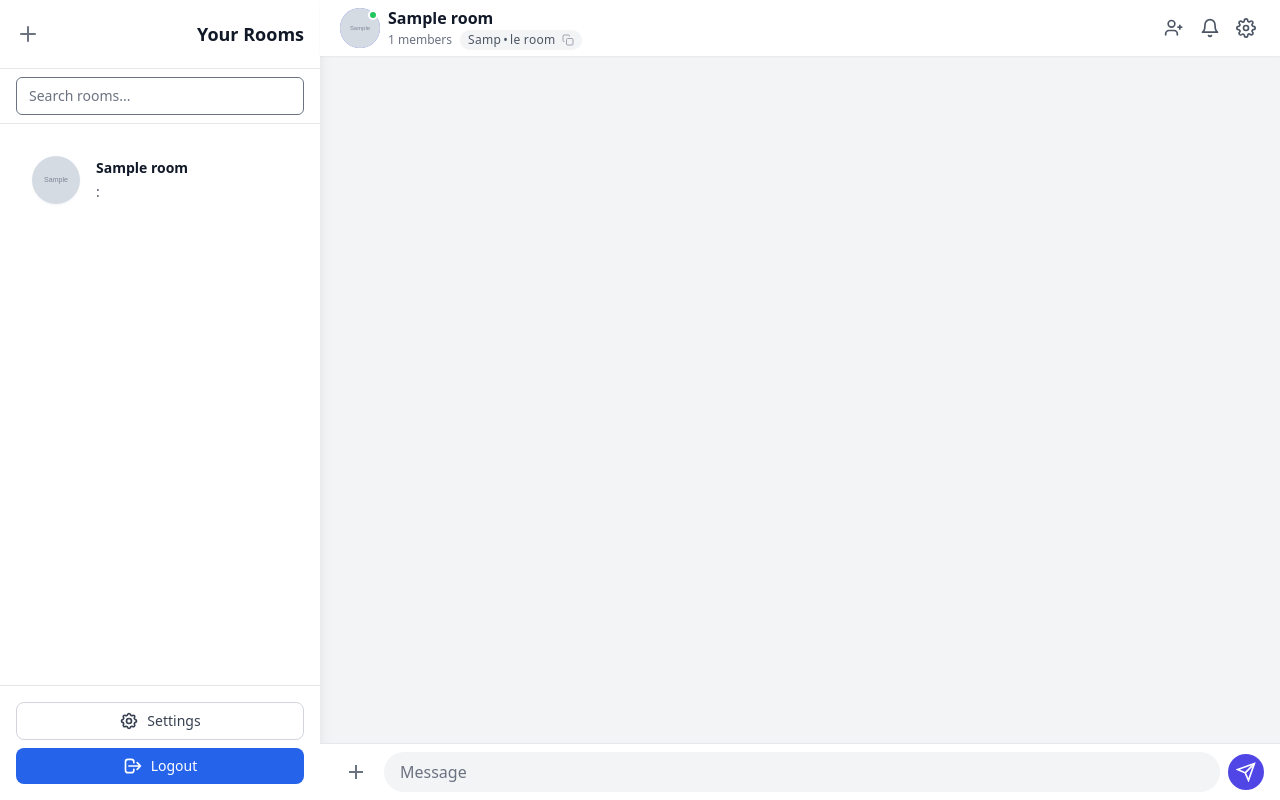
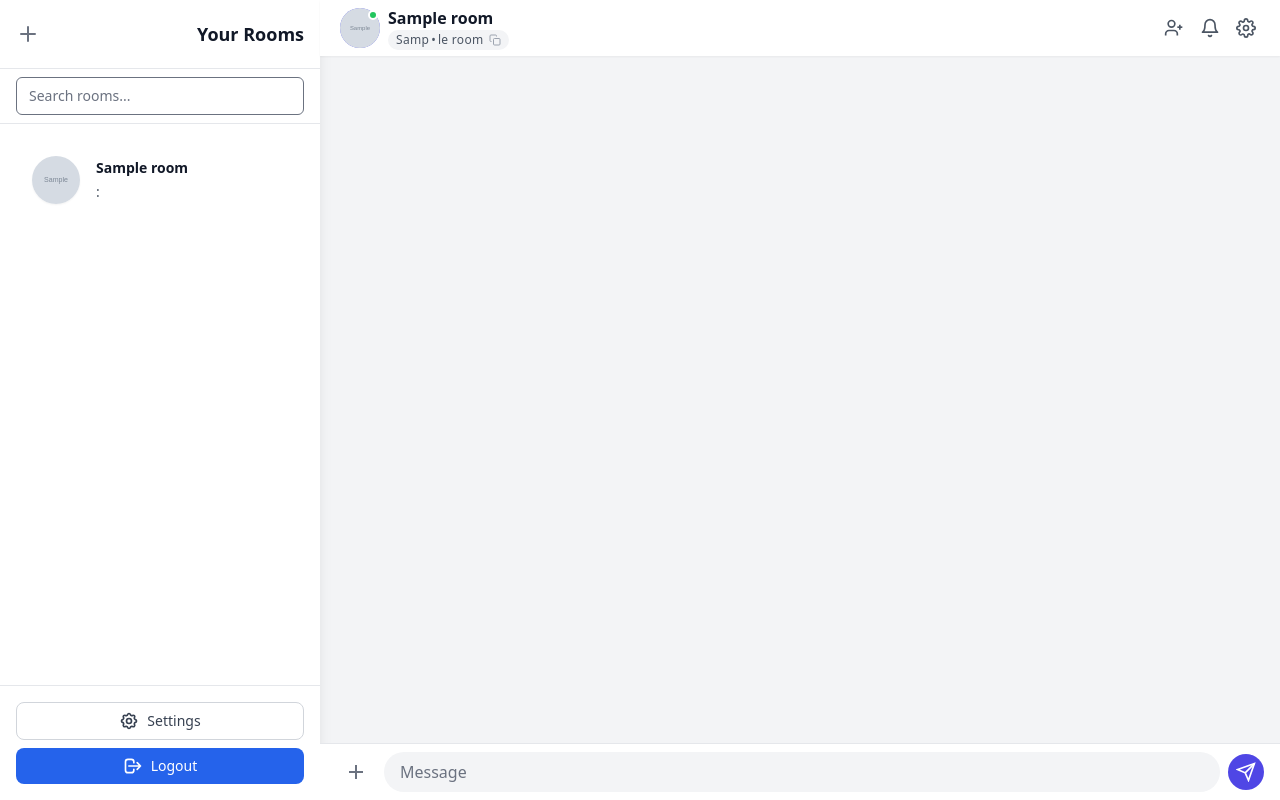
Before and after one commit to MrBlankCoding/Channel-Chat, a Flask app: a page that uses ChatApp/templates/room.html in a window 1280 px wide. Run offline with Flask 3, Linux system fonts and the light colour scheme; a user stored in the database is signed in; grey boxes marked "Sample" are stand-in pictures; a database or web service that is not in the repository returns one stand-in record (values such as "Sample title"); data that the repository does not hold is empty; some libraries are stand-ins or nearby versions.

Commit message:
At this point im just pushing updates

```diff
--- a/ChatApp/templates/room.html
+++ b/ChatApp/templates/room.html
@@ -212,7 +212,6 @@
                   {{ room_data.name or 'Unnamed Room' }}
                </h1>
                <div class="flex items-center gap-2">
-                  <span class="text-xs text-gray-500 dark:text-gray-400">{{ users|length }} members</span>
                   <div class="group relative flex items-center">
                      <div class="flex items-center gap-1.5 px-2 py-0.5 bg-gray-100 dark:bg-gray-700 rounded-full text-xs cursor-pointer hover:bg-gray-200 dark:hover:bg-gray-600 transition-colors"
                         onclick="copyRoomCode()">
```
